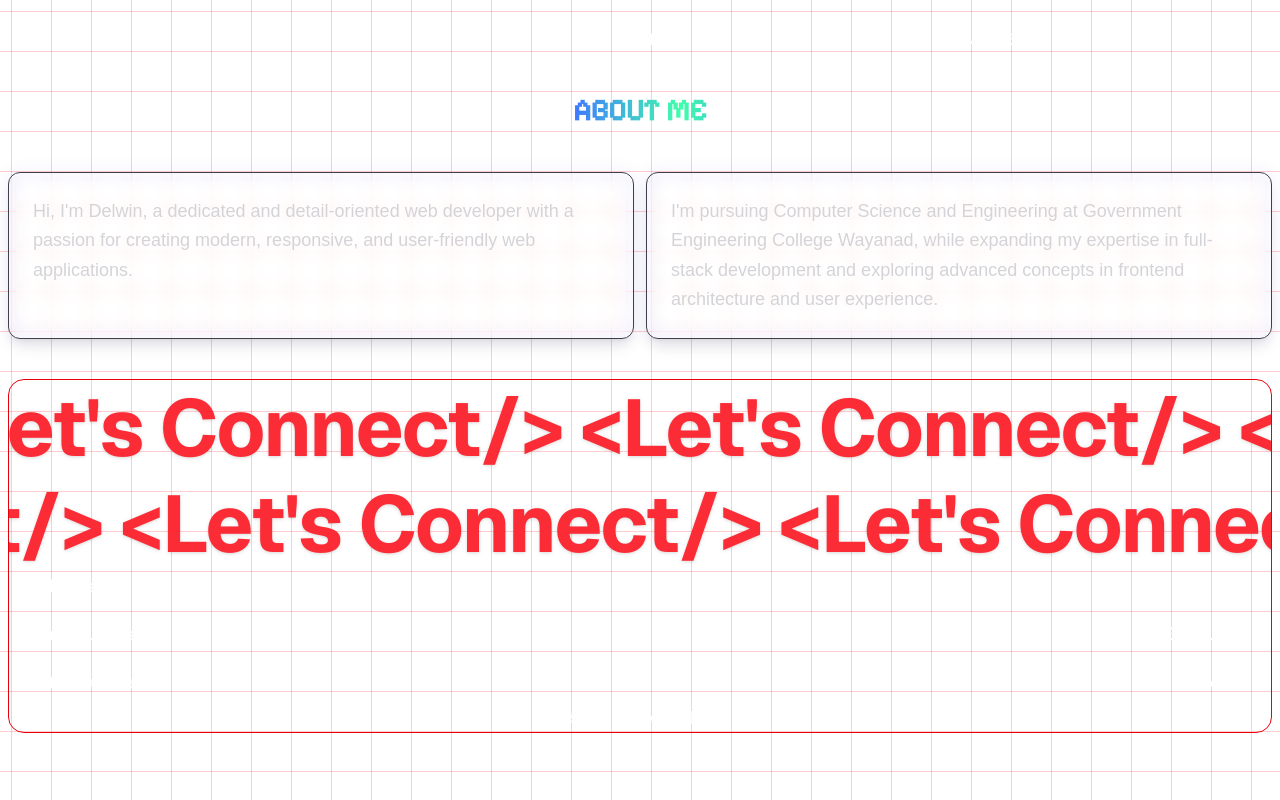
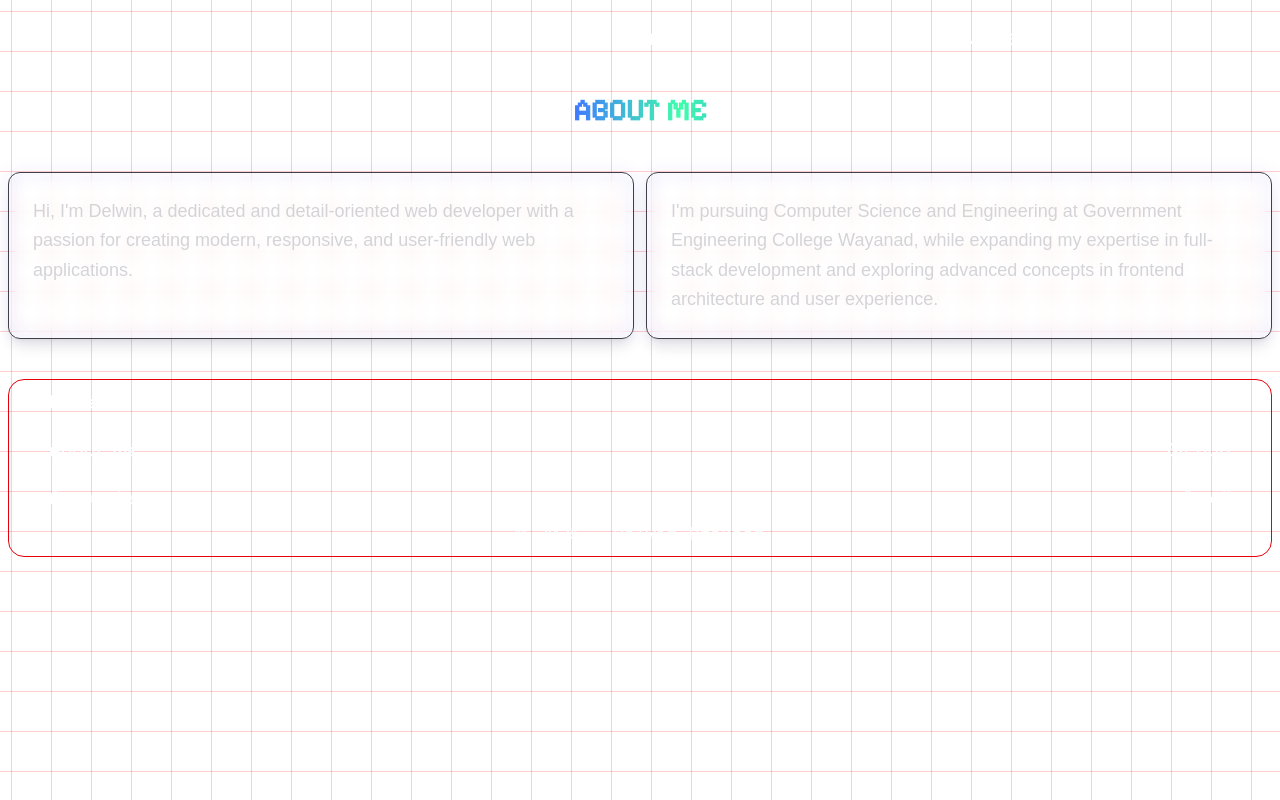
Before and after one commit to DelwinPrakash/delwin-portfolio, a Next.js app: page /about in a window 1280 px wide. Built offline with nearby package versions, Linux system fonts and the light colour scheme.

Commit message:
footer fix

```diff
--- a/components/Footer.tsx
+++ b/components/Footer.tsx
@@ -1,4 +1,4 @@
-import ScrollVelocity from "./ScrollVelocity/ScrollVelocity";
+// import ScrollVelocity from "./ScrollVelocity/ScrollVelocity";
 
 export default function Footer(){
     const navLinks = [
@@ -7,12 +7,12 @@ export default function Footer(){
         { href: "/projects", label: "Projects" },
     ];
     return(
-        <footer className="bg-neutral-80 border-1 rounded-2xl border-red-600 font-pixelify text-xl flex flex-col justify-end">
-            <ScrollVelocity
+        <footer className="bg-neutral-80 border-1 rounded-2xl border-red-600 font-pixelify text-xl flex flex-col justify-end py-2">
+            {/* <ScrollVelocity
                 texts={["<Let's Connect/>", "<Let's Connect/>"]}
                 velocity={100}
                 className="custom-scroll-text text-red-500 py-2"
-            />
+            /> */}
             <div className="bg-red-5 flex justify-between px-5 sm:px-10 pointer-events-auto">
                 <ul className="space-y-5 flex flex-col">
                     {navLinks.map(({ href, label }) => (
@@ -24,7 +24,7 @@ export default function Footer(){
                 <ul className="space-y-5 flex flex-col items-end">
                     <a href="https://x.com/PrakashDelwin" className="text-white hover:text-blue-400 transition-colors">X</a>
                     <a href="https://github.com/DelwinPrakash" className="text-white hover:text-blue-400 transition-colors">GitHub</a>
-                    <a href="https://x.com/DelwinPrakash" className="text-white hover:text-blue-400 transition-colors">Email</a>
+                    <a href="mailto:dpthedeveloper77@gmail.com" className="text-white hover:text-blue-400 transition-colors">Email</a>
                 </ul>
             </div>
             <div className="flex justify-center">
```
